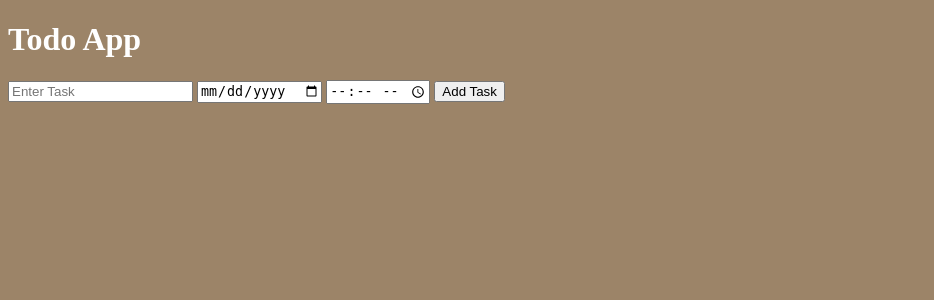
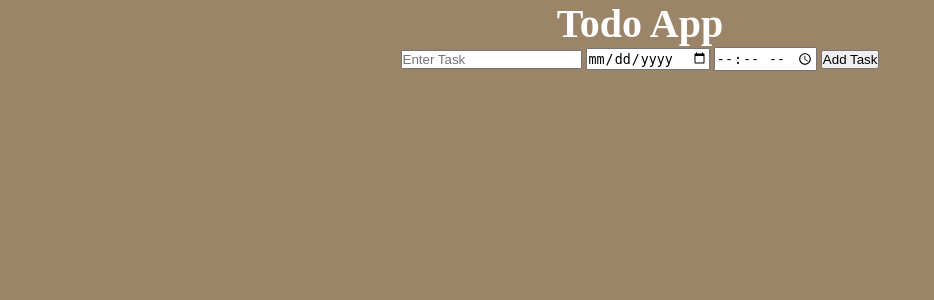
Before and after one commit to harshalpatil2809/Flask-TODOAPP, a Flask app: page / in a window 1280 px wide. Shown: the top 300 px of the page, without its empty margins (0-934 px from the left). Run offline with Flask 3, Linux system fonts and the light colour scheme.

Commit message:
adding css to todo app

```diff
--- a/static/style.css
+++ b/static/style.css
@@ -2,3 +2,17 @@ html{
     background-color: #9C8468;
     color: white;
 }
+*{
+    margin: 0;
+    padding: 0;
+}
+body{
+    display: flex;
+    flex-direction: column;
+    justify-content: center;
+    align-items: center;
+}
+
+h1{
+    font-size: 40px;
+}
```
Also changed, not shown: templates/result.html (deleted, +0 -12 lines).
